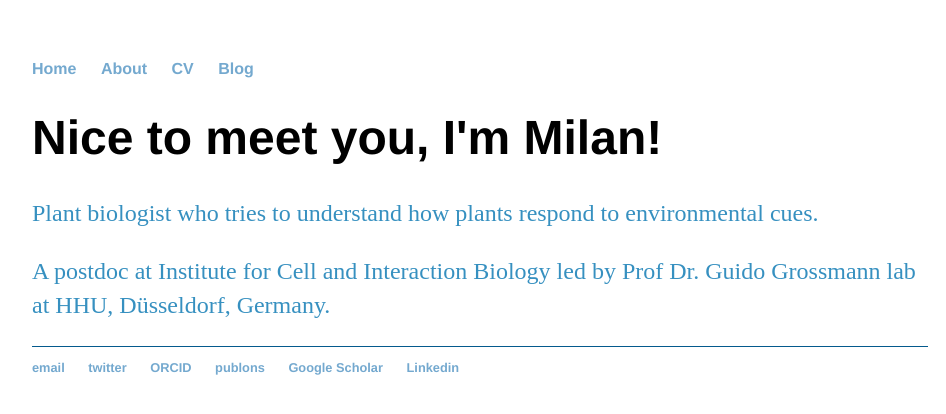
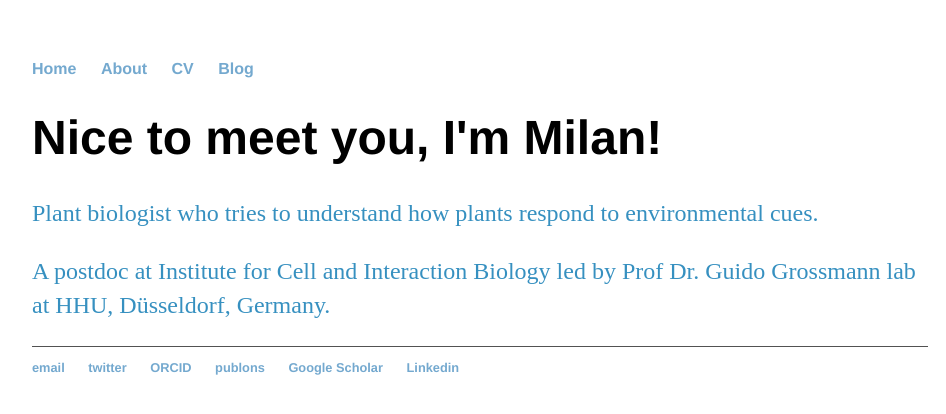
Before and after one commit to milanzupunski/milanzupunski.github.io, a Jekyll site: the page built from index.html, in a window 1280 px wide. Shown: the top 414 px of the page, without its empty margins (160-1106 px from the left). Built offline with Jekyll 4.4.1, drawn with Linux system fonts in a browser that asks for light colours; Markdown is read by kramdown in place of the engine named in the settings.

Commit message:
Update main.css

```diff
--- a/css/main.css
+++ b/css/main.css
@@ -29,7 +29,7 @@ p {
     color: #3690c0;
 }
 footer {
-    border-top: 1px solid #045a8d;
+    border-top: 1px solid #525252;
     font-size: .8em;
 }
 
```
